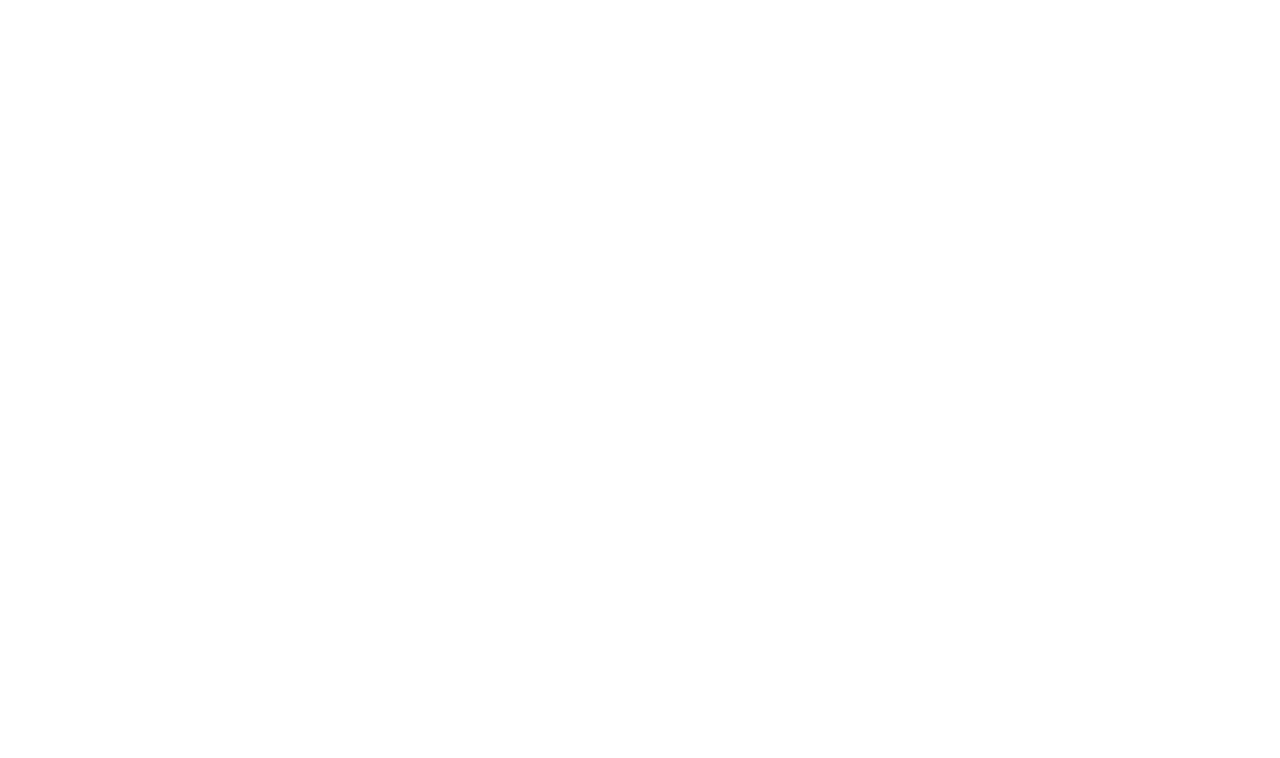
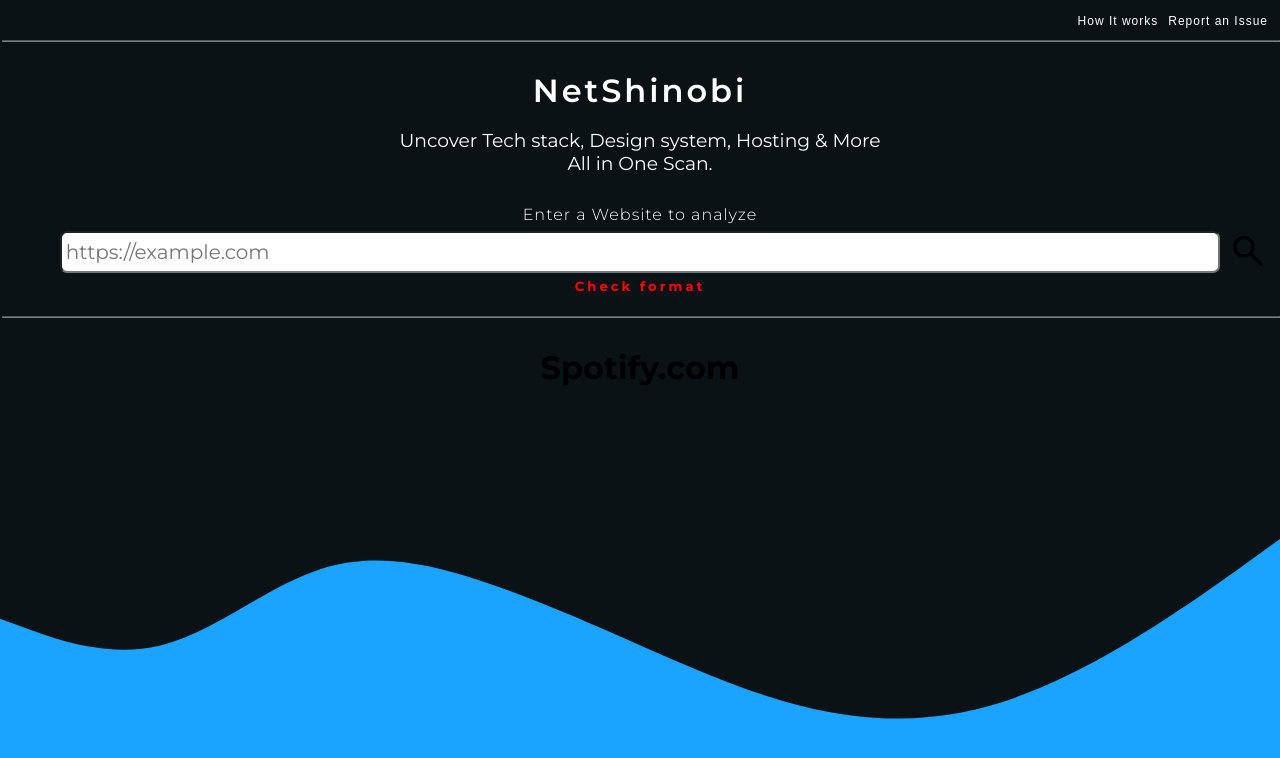
Before and after one commit to buildingBuild/netShinobi-The-Web-analyzer, a website: page index.html in a window 1280 px wide. Drawn offline with Linux system fonts and the light colour scheme.

Commit message:
Page UI has format now, subject to more changes

```diff
--- a/index.html
+++ b/index.html
@@ -4,10 +4,147 @@
 <head>
     <meta charset="UTF-8">
     <meta name="viewport" content="width=device-width, initial-scale=1.0">
-    <title>netShinobi - Web Information delivered the shinobi way</title>
+    <link rel="preconnect" href="https://fonts.googleapis.com">
+    <link rel="preconnect" href="https://fonts.gstatic.com" crossorigin>
+    <link href="https://fonts.googleapis.com/css2?family=Roboto+Mono:ital,wght@0,100..700;1,100..700&display=swap"
+        rel="stylesheet">
+    <link href="https://fonts.googleapis.com/css2?family=Montserrat:ital,wght@0,100..900;1,100..900&display=swap"
+        rel="stylesheet">
+    <title>NetShinobi- The web Analyzer</title>
+
+
+    <style>
+        body {
+            background-image: url('/img_icons/createBG.svg');
+            background-size: cover;
+            background-repeat: no-repeat;
+            height: 100vh;
+            margin: 0px;
+
+        }
+
+        .header-nav {
+            display: flex;
+            flex-direction: row;
+            gap: 10px;
+            justify-content: flex-end;
+            margin-right: 10px;
+            color: white;
+
+            font-family: sans-serif;
+        }
+
+        .header-nav p {
+            letter-spacing: 1px;
+            font-size: 12px;
+        }
+
+        .container {
+            display: flex;
+            flex-direction: column;
+            justify-content: center;
+            margin: 2px;
+        }
+
+        .selling-point {
+            text-align: center;
+            position: relative;
+        }
+
+        .selling-point h1 {
+            font-family: "Montserrat", sans-serif;
+            letter-spacing: 3px;
+            font-weight: 600;
+            color: white;
+            margin-bottom: 0px;
+
+        }
+
+        .selling-point h3 {
+            font-family: "Montserrat", sans-serif;
+            color: white;
+            font-weight: 400;
+        }
+
+        .container hr {
+            margin-top: 0px;
+            width: 100%;
+            color: white;
+            opacity: 0.5;
+        }
+
+        .selling-point input {
+            height: 30px;
+            width: 90%;
+            font-size: 20px;
+            padding: 4px;
+            border-radius: 7px;
+            font-family: "Montserrat", sans-serif;
+
+        }
+
+        .selling-point h4 {
+            margin-top: 30px;
+            text-align: center;
+            margin-bottom: 7px;
+            color: white;
+            font-family: "Montserrat", sans-serif;
+            font-weight: 300;
+            letter-spacing: 1px;
+        }
+
+        .selling-point img {
+            position: absolute;
+            width: 40px;
+            right: 10px;
+        }
+
+        .selling-point h5 {
+            margin-top: 5px;
+            color: red;
+            font-family: "Montserrat", sans-serif;
+            letter-spacing: 3px;
+        }
+
+        .web-info {
+            display: flex;
+            flex-direction: column;
+            align-items: center;
+        }
+
+        .web-info h1 {
+            font-family: "Montserrat", sans-serif;
+        }
+    </style>
 </head>
 
 <body>
+    <div class="container">
+        <div class="header-nav">
+            <p>How It works</p>
+            <p>Report an Issue</p>
+        </div>
+        <hr>
+        <div class="selling-point">
+            <h1>NetShinobi</h1>
+            <h3> Uncover Tech stack, Design system, Hosting & More<br> All in One Scan. </h3>
+
+            <h4>Enter a Website to analyze</h4>
+            <input placeholder="https://example.com">
+            <img src="/img_icons/searcIcon.svg">
+            <h5>Check format</h5>
+        </div>
+        <hr>
+        <div class="web-info">
+            <h1>Spotify.com</h1>
+        </div>
+
+
+    </div>
+
+
+
+    </div>
 
 </body>
 
```
Also changed, not shown: img_icons/createBG.svg (added), img_icons/searcIcon.svg (added), 1 other file.
